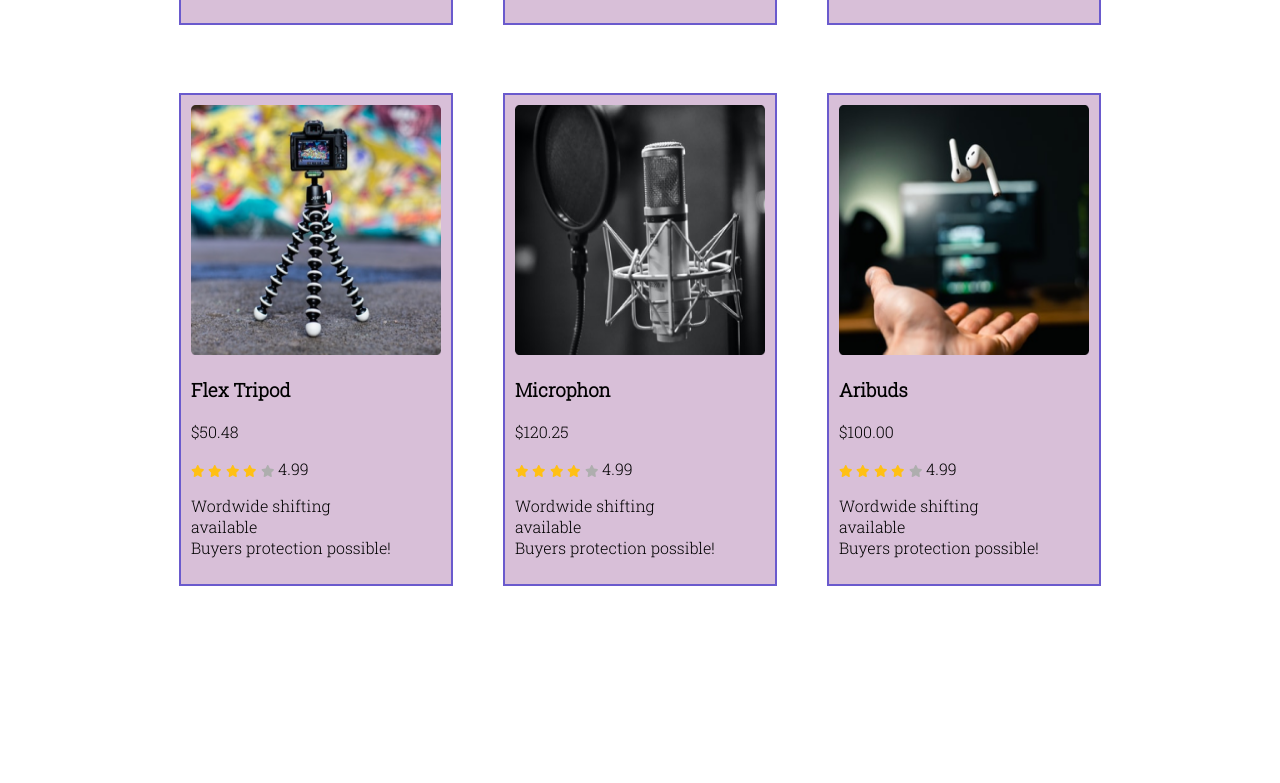
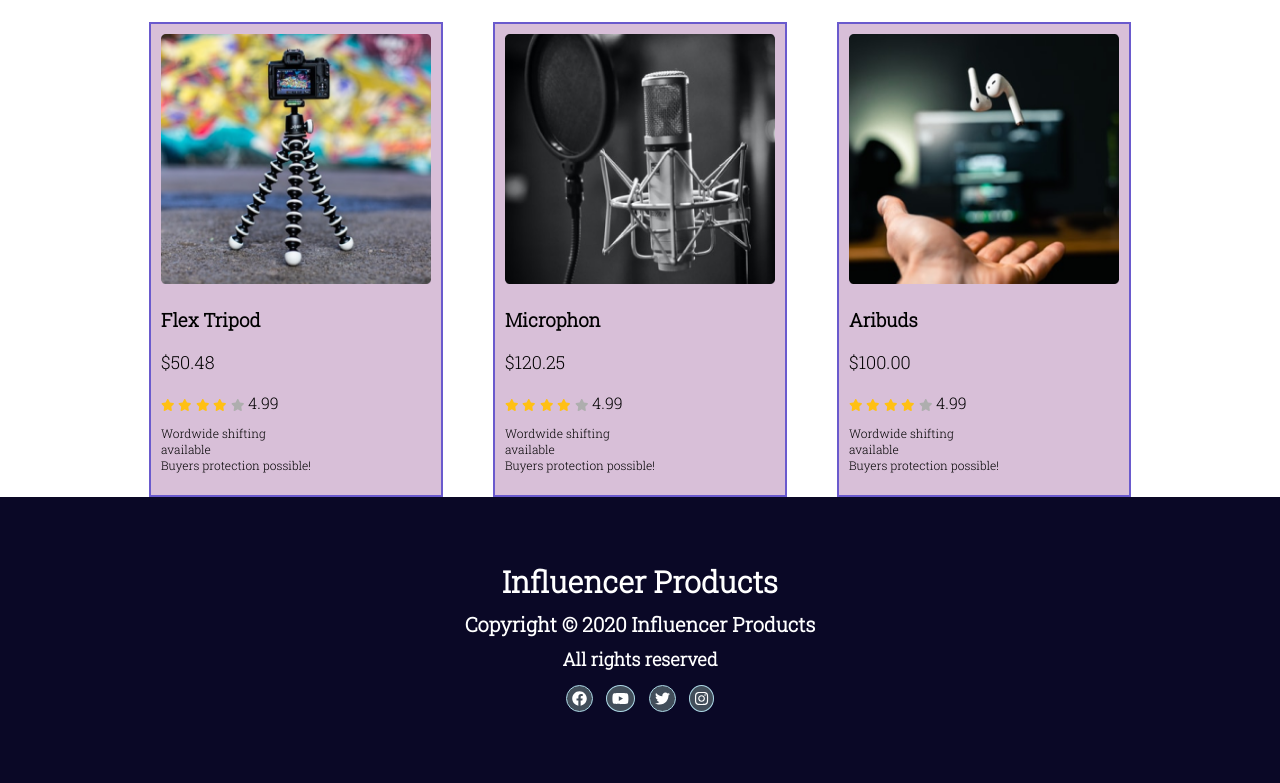
Before and after one commit to Shimulmajumdarshuvo/Responsive-website, a plain HTML site: page index.html in a window 1280 px wide. Shown: the part 1982-2765 px from the top of the page. Before the commit the page ends 2586 px from the top, so only its background shows below. Drawn offline with Linux system fonts and the light colour scheme; a web font is replaced by a local one.

Commit message:
4th commit

```diff
--- a/index.html
+++ b/index.html
@@ -85,7 +85,7 @@
 
 
                                 </div>
-                                <h3>Wordwide shifting <br> available <br> Buyers protection possible!</h3>
+                                <p class="para">Wordwide shifting <br> available <br> Buyers protection possible!</p>
                             </div>
                         </div>
 
@@ -115,7 +115,7 @@
 
 
                                 </div>
-                                <p>Wordwide shifting <br> available <br> Buyers protection possible!</p>
+                                <p class="para">Wordwide shifting <br> available <br> Buyers protection possible!</p>
                             </div>
                         </div>
 
@@ -146,7 +146,7 @@
 
 
                                 </div>
-                                <p>Wordwide shifting <br> available <br> Buyers protection possible!</p>
+                                <p class="para">Wordwide shifting <br> available <br> Buyers protection possible!</p>
                             </div>
                         </div>
 
@@ -178,7 +178,7 @@
 
 
                                 </div>
-                                <p>Wordwide shifting <br> available <br> Buyers protection possible!</p>
+                                <p class="para">Wordwide shifting <br> available <br> Buyers protection possible!</p>
                             </div>
                         </div>
 
@@ -208,7 +208,7 @@
 
 
                                 </div>
-                                <p>Wordwide shifting <br> available <br> Buyers protection possible!</p>
+                                <p class="para">Wordwide shifting <br> available <br> Buyers protection possible!</p>
                             </div>
                         </div>
 
@@ -238,7 +238,7 @@
 
 
                                 </div>
-                                <p>Wordwide shifting <br> available <br> Buyers protection possible!</p>
+                                <p class="para">Wordwide shifting <br> available <br> Buyers protection possible!</p>
                             </div>
                         </div>
 
@@ -269,7 +269,7 @@
 
 
                                 </div>
-                                <p>Wordwide shifting <br> available <br> Buyers protection possible!</p>
+                                <p class="para"> Wordwide shifting <br> available <br> Buyers protection possible!</p>
                             </div>
                         </div>
 
@@ -299,7 +299,7 @@
 
 
                                 </div>
-                                <p>Wordwide shifting <br> available <br> Buyers protection possible!</p>
+                                <p class="para">Wordwide shifting <br> available <br> Buyers protection possible!</p>
                             </div>
                         </div>
 
@@ -331,7 +331,7 @@
 
 
                                 </div>
-                                <p>Wordwide shifting <br> available <br> Buyers protection possible!</p>
+                                <p class="para">Wordwide shifting <br> available <br> Buyers protection possible!</p>
                             </div>
                         </div>
 
@@ -350,7 +350,17 @@
 
     </main>
 
-
+    <footer class="footer-item">
+        <h1>Influencer Products</h1>
+        <h2>Copyright &copy; 2020 Influencer Products </h2>
+        <h3>All rights reserved</h3>
+        <div class="icon">
+            <i id="unic-icon" class="fab fa-facebook"></i>
+            <i id="unic-icon" class="fab fa-youtube"></i>
+            <i id="unic-icon" class="fab fa-twitter"></i>
+            <i id="unic-icon" class="fab fa-instagram"></i>
+        </div>
+    </footer>
 
     <script src="https://cdnjs.cloudflare.com/ajax/libs/font-awesome/6.0.0-beta3/js/all.min.js"
         integrity="sha512-fzff82+8pzHnwA1mQ0dzz9/E0B+ZRizq08yZfya66INZBz86qKTCt9MLU0NCNIgaMJCgeyhujhasnFUsYMsi0Q=="
--- a/style.css
+++ b/style.css
@@ -128,16 +128,23 @@ nav{
 
 
 }
+.course-author{
+    font-size:18px ;
+}
+.para{
+    font-size: 12px;
+}
 .course-banner{
     border: 2px solid slateblue;
     padding: 10px;
+
 
     background-color: thistle;
 
 }
 
 .course .course-banner img {
-    width: 250px;
+    width: 270px;
     height: 250px;
    text-align: center;
 
@@ -157,3 +164,45 @@ nav{
 .fa-star.empty{
     color:#AEAEAE;
 }
+
+
+
+.footer-item{
+    height: 100%;
+    color: #ffff;
+    text-align: center;
+    background-color: #0A0826;
+    padding: 60px 0px;
+}
+.footer-item h1{
+    font-size: 30px;
+    margin: 0;
+    padding: 5px 0px;
+}
+.footer-item h2{
+    font-size: 20px;
+    margin: 0;
+    padding: 0;
+    padding:5px 0px;
+}
+.footer-item h3{
+    font-size: 18px;
+    margin: 0;
+    padding:5px 0px;
+
+}
+.icon{
+    padding: 5px 0px;
+    font-size: 15px;
+    padding: 5px;
+
+}
+#unic-icon{
+    border: .3px solid lightblue;
+    padding: 5px;
+    border-radius: 50%;
+    background-color: rgb(66, 78, 90);
+    margin: 4px 5px ;
+    color: #ffff;
+
+}
```
